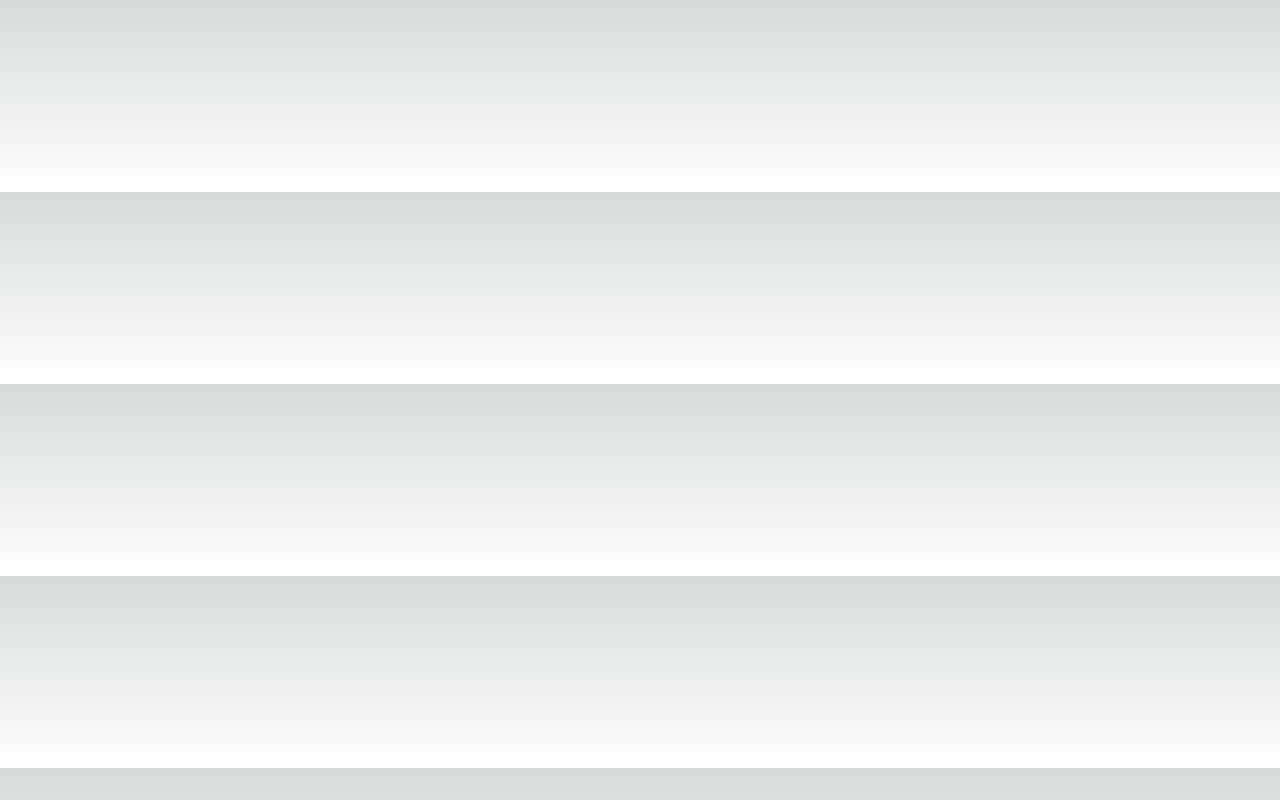
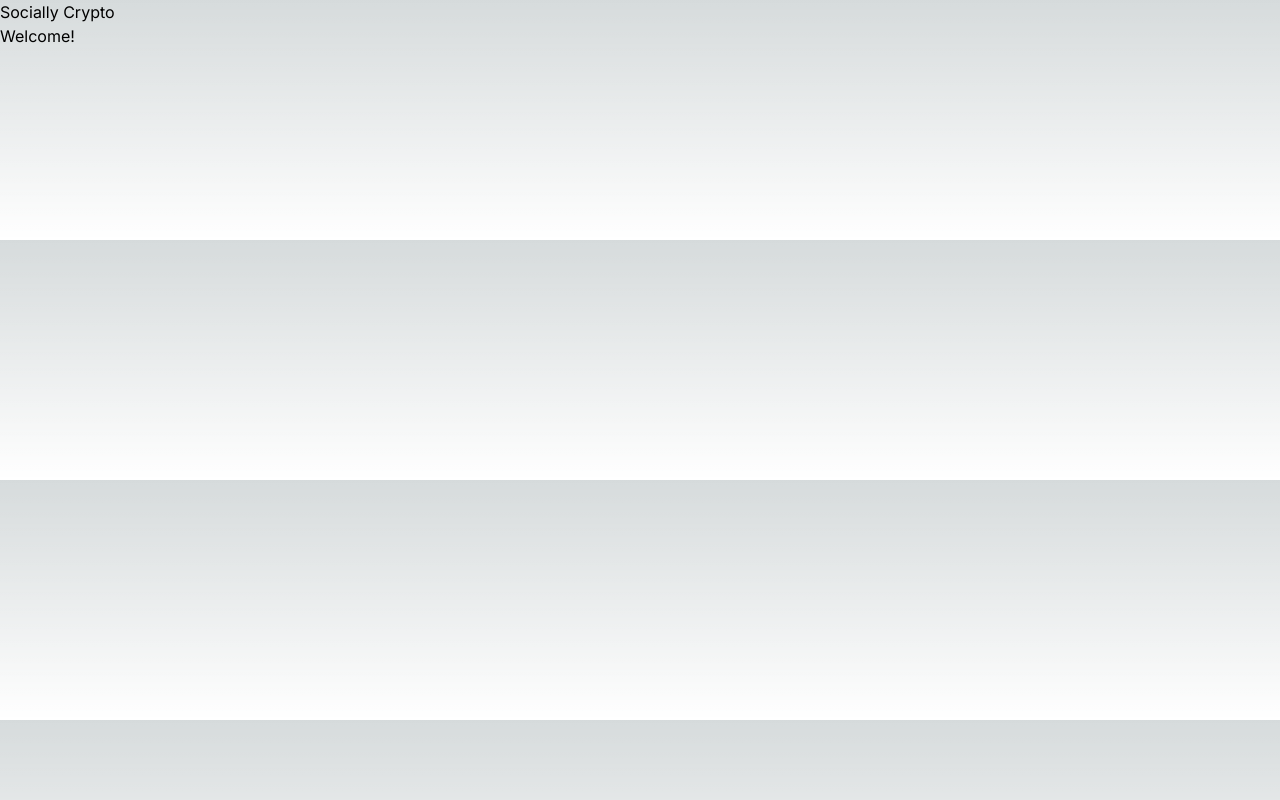
Before and after one commit to JeremieAgee/socially-crypto, a Next.js app: page / in a window 1280 px wide. Built offline with nearby package versions, Linux system fonts and the light colour scheme.

Commit message:
updated title, description, header and h1

```diff
--- a/src/app/layout.js
+++ b/src/app/layout.js
@@ -4,16 +4,16 @@ import "./globals.css";
 const inter = Inter({ subsets: ["latin"] });
 
 export const metadata = {
-  title: "Create Next App",
-  description: "Generated by create next app",
+  title: "Socially Crypto",
+  description: "A social platform form cryptocurrency enthusiast, investors, and developers to share their thoughts and ideas.",
 };
 
 export default function RootLayout({ children }) {
   return (
     <html lang="en">
       <body className={inter.className}>
-        <header></header>
-        <h1></h1>
+        <header>Socially Crypto</header>
+        <h1>Welcome!</h1>
         {children}
       </body>
     </html>
```
